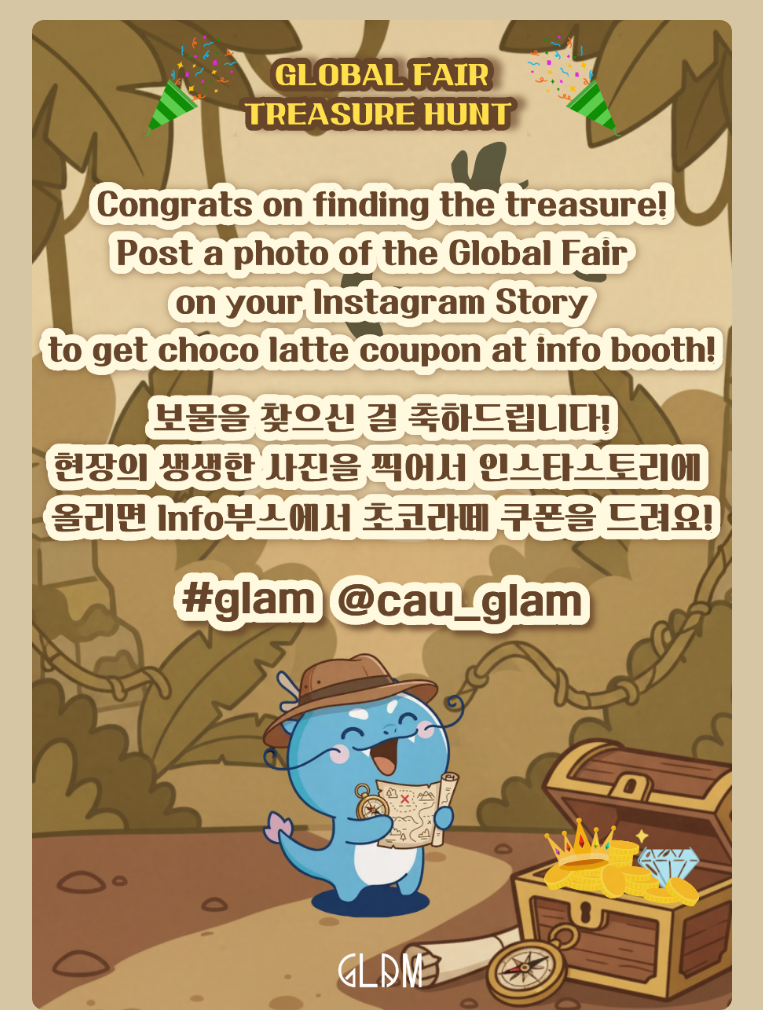
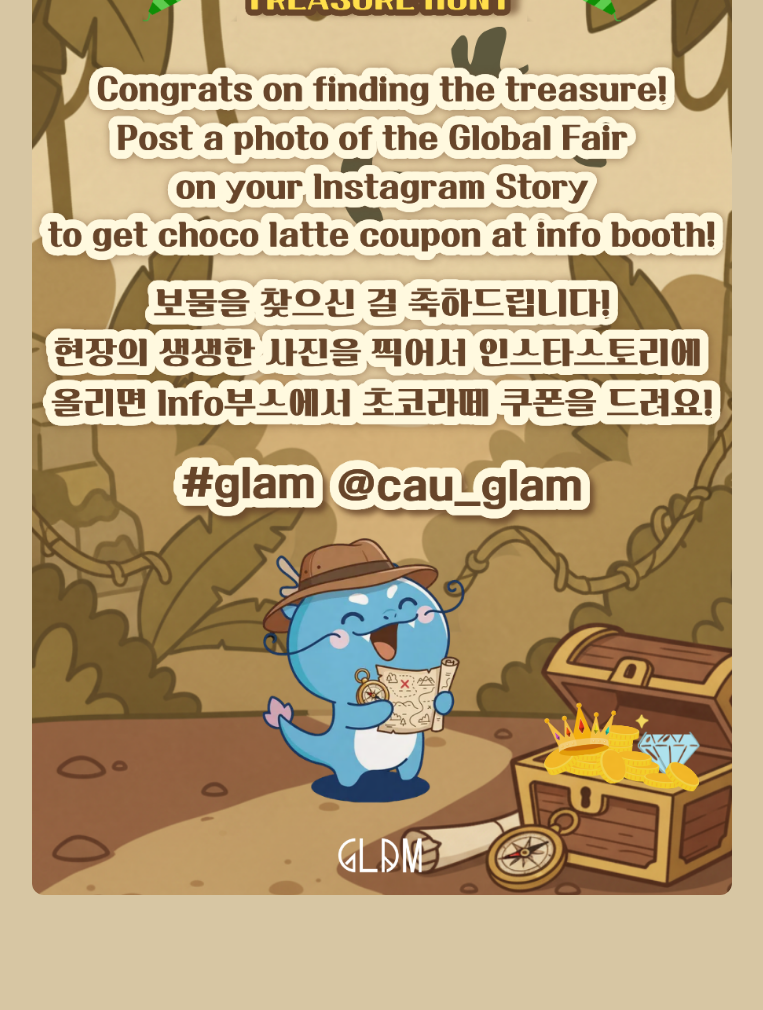
Before and after one commit to gausum1779-boop/glam, a plain HTML site: page index.html in a window 1280 px wide. Shown: the whole page, without its empty margins (258-1021 px from the left). After the commit the page ends 895 px from the top, so only its background shows below. Drawn offline with Linux system fonts and the light colour scheme.

Commit message:
Update index.html

```diff
--- a/index.html
+++ b/index.html
@@ -4,32 +4,26 @@
   <meta charset="UTF-8">
   <meta name="viewport" content="width=device-width, initial-scale=1.0">
   <title>CAU Global Fair Treasure Hunt</title>
-
   <style>
     body {
       margin: 0;
       padding: 0;
-    min-height: 100vh;
+      height: 100vh;
       display: flex;
       justify-content: center;
-    align-items: flex-start;
+      align-items: center;
       background: #d7c6a3;
       font-family: 'Pretendard', sans-serif;
-    padding-top: 20px;
     }
-
     .poster-img {
       width: 100%;
       max-width: 700px;
+      border-radius: 12px;
       display: block;
-    border-radius: 12px;
     }
   </style>
 </head>
-
 <body>
-
   <img src="./globalfair.png" class="poster-img" alt="Treasure Poster">
-
 </body>
 </html>
```
Lines whose indentation alone changed are shown as unchanged.
